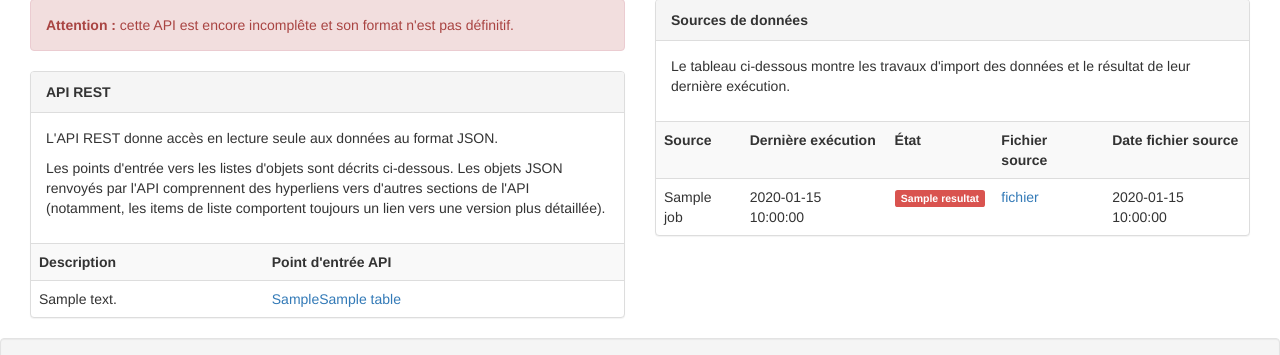
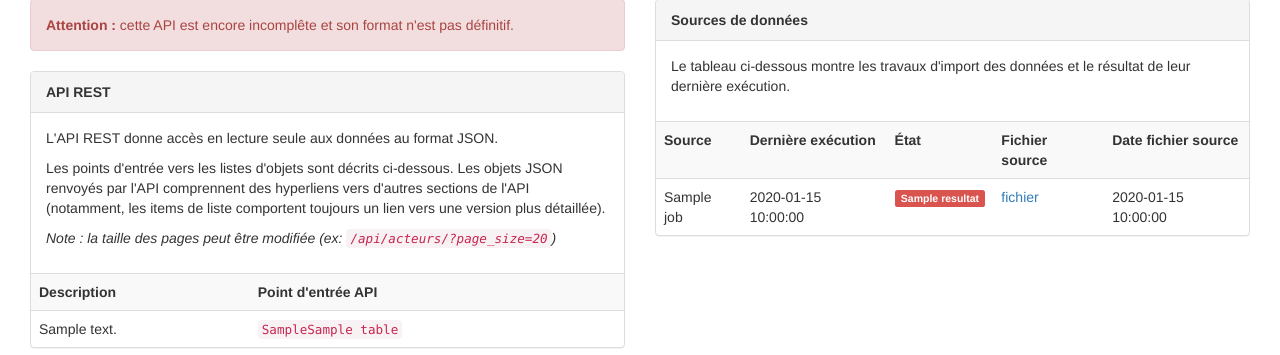
Before and after one commit to regardscitoyens/parlapi, a Flask app: template parlapi/templates/index.html in a window 1280 px wide. Shown: the part 308-663 px from the top of the page. Run offline with Flask 2, Linux system fonts and the light colour scheme; the template is opened without the code that fills it: most values are stand-ins (such as "Sample title", 1, 10 or a date in 2020); data that the repository does not hold is empty; some libraries are stand-ins or nearby versions.

Commit message:
Precisions homepage

```diff
--- a/parlapi/templates/index.html
+++ b/parlapi/templates/index.html
@@ -37,6 +37,8 @@
 
 
           <p>Les points d'entrée vers les listes d'objets sont décrits ci-dessous.  Les objets JSON renvoyés par l'API comprennent des hyperliens vers d'autres sections de l'API (notamment, les items de liste comportent toujours un lien vers une version plus détaillée).</p>
+
+          <p><i>Note : la taille des pages peut être modifiée (ex: <code>/api/acteurs/?page_size=20</code>)</i></p>
         </article>
         <table class="table table-striped table-responsive">
           <tr>
@@ -47,7 +49,7 @@
             <tr>
               <td>{{ description }}</td>
               <td>
-                <a href="{{ api_prefix }}{{ table }}">{{ api_prefix }}{{ table }}</a>
+                <a href="{{ api_prefix }}{{ table }}"><code>{{ api_prefix }}{{ table }}</code></a>
               </td>
             </tr>
           {% endfor %}
@@ -84,6 +86,10 @@
               <td><a href="{{ job.url_fichier }}" target="_blank">fichier</a></td>
               <td>{{ job.date_fichier }}</td>
             </tr>
+          {% else %}
+            <tr>
+              <td colspan="5"><i>Aucun import n'a encore été effectué.</i></td>
+            </tr>
           {% endfor %}
         </table>
       </section>
```
